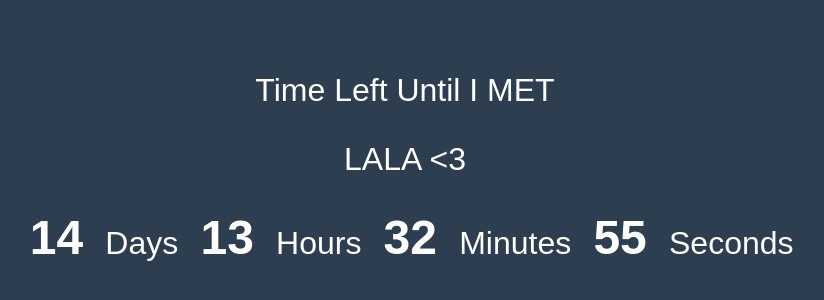
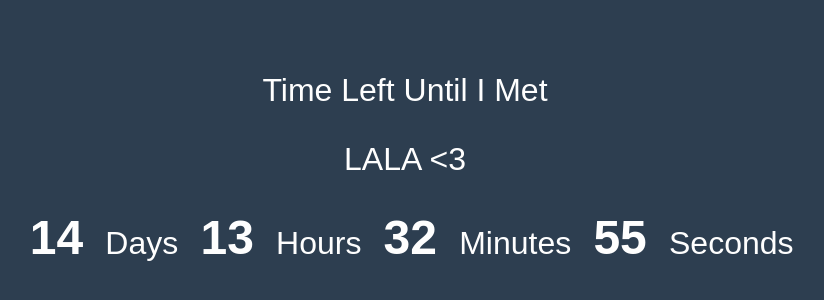
Before and after one commit to Ma7moudSa3d/Lala, a plain HTML site: page index.html in a window 1280 px wide. Shown: the part 248-548 px from the top of the page, without its empty margins (235-1059 px from the left). Drawn offline with Linux system fonts and the light colour scheme.

Commit message:
Update index.html

```diff
--- a/index.html
+++ b/index.html
@@ -31,7 +31,7 @@
 </head>
 <body>
   <div class="countdown">
-    <p>Time Left Until I MET </p>
+    <p>Time Left Until I Met </p>
     <p class="lala">LALA  <3 </p>
     <div id="timer">
       <span id="days">00</span> Days
```
